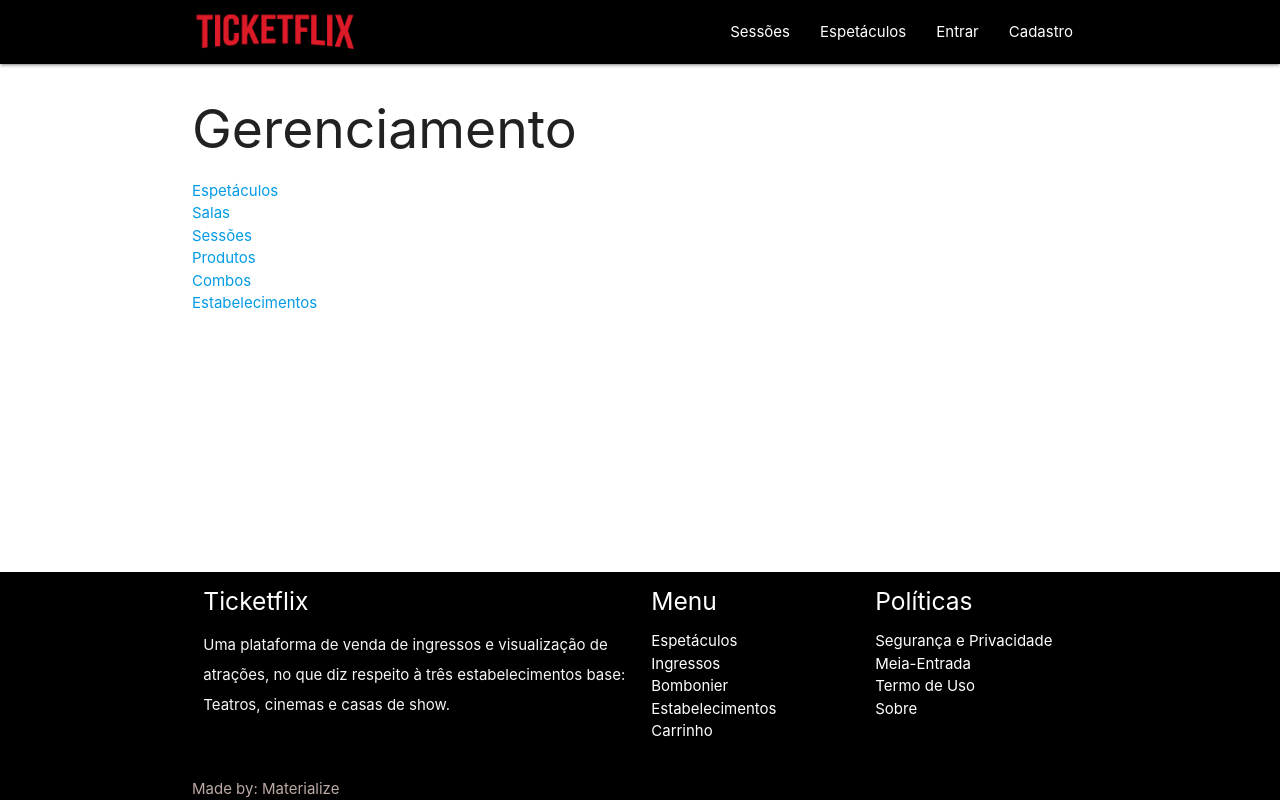
After one commit to DSW-2018-2/Ticketflix, a Django app: page /manage in a window 1280 px wide. The commit adds this page. Run offline with Django 3.2, Linux system fonts and the light colour scheme; parts of the project's set-up code (start-up, migrations or seed data) failed here and were passed over.

Commit message:
Adding management page

```diff
--- a/config/urls.py
+++ b/config/urls.py
@@ -11,6 +11,7 @@ from .views import ScheduleView
 
 urlpatterns = [
     path("", ScheduleView.as_view(template_name="pages/home.html"), name="home"),
+    path("manage", TemplateView.as_view(template_name="pages/manage.html"), name="manage"),
     path(
         "about/",
         TemplateView.as_view(template_name="pages/about.html"),
--- a/ticketflix/templates/base.html
+++ b/ticketflix/templates/base.html
@@ -1,4 +1,5 @@
 {% load static i18n %}<!DOCTYPE html>
+
 <html lang="en">
   <head>
     <meta charset="utf-8">
@@ -56,17 +57,16 @@
           <img src="{% static 'images/ticketflix.png' %}" alt="Logo" style="height: 55px; padding-top: 10px;">
         </a>
         <ul class="right hide-on-med-and-down">
-          <li><a class="white-text" href="">Carrinho</a></li>
-        </ul>
-        <ul class="right hide-on-med-and-down">
           <li><a class="white-text" href="{% url 'spectacle:spectacle-list' %}">Espetáculos</a></li>
         </ul>
         <ul class="right hide-on-med-and-down">
           <li><a class="white-text" href="{% url 'session:session_list' %}">Sessões</a></li>
         </ul>
+        {% if request.user.is_superuser %}
         <ul class="right hide-on-med-and-down">
-          <li><a class="white-text" href="{% url 'ticket:ticket_list' %}">Ingressos</a></li>
+          <li><a class="white-text" href="{% url 'session:session_list' %}">Gerenciar</a></li>
         </ul>
+        {% endif %}
 
 
         <ul id="nav-mobile" class="sidenav">
--- /dev/null
+++ b/ticketflix/templates/pages/manage.html
@@ -0,0 +1,27 @@
+{% extends 'base.html' %}
+{% load static i18n %}
+
+{% block title %} Gerenciamento
+{% endblock %}
+
+{% block content %}
+
+<main>
+  <div class="container">
+    <h2>Gerenciamento</h2>
+    <div class="row">
+      <div class="col-sm-12">
+      <ul class="">
+          <li><a href="{% url 'spectacle:spectacle-create' %}">Espetáculos</a></li>
+          <li><a href="{% url 'room:room_new' %}">Salas</a></li>
+          <li><a href="{% url 'session:session_new' %}">Sessões</a></li>
+          <li><a href="{% url 'bomboniere:product:product_new' %}">Produtos</a></li>
+          <li><a href="{% url 'bomboniere:combo:combo_new' %}">Combos</a></li>
+          <li><a href="{% url 'establishment:establishment-create' %}">Estabelecimentos</a></li>
+        </ul>
+      </div>
+    </div>
+  </div>
+</main>
+
+{% endblock content %}
```
